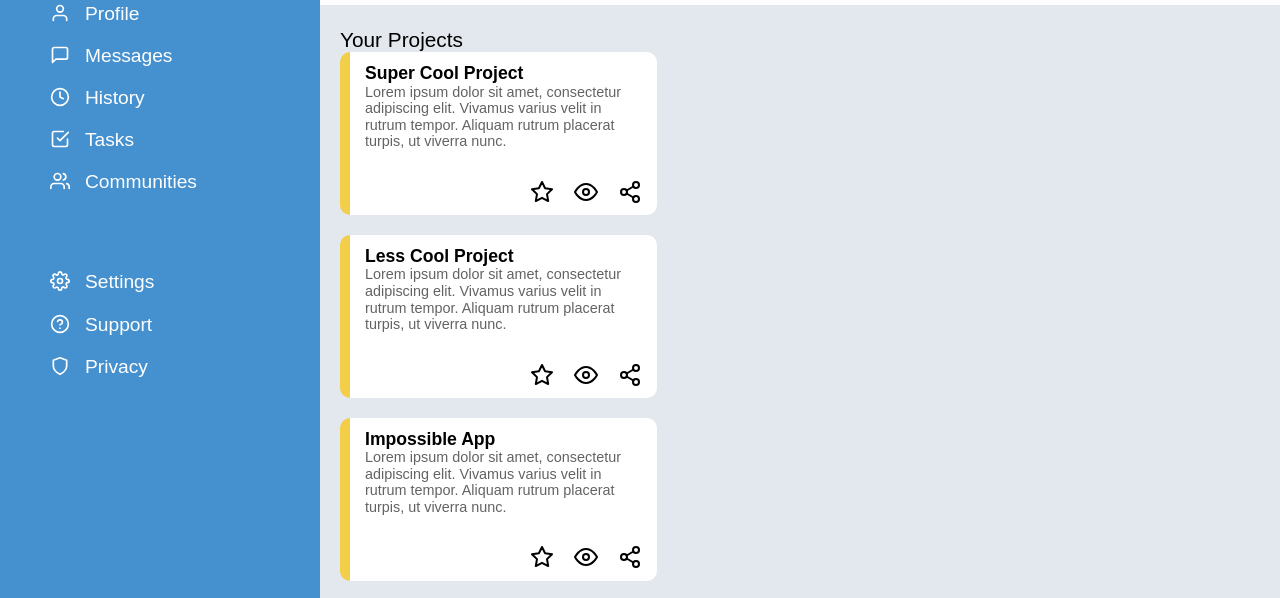
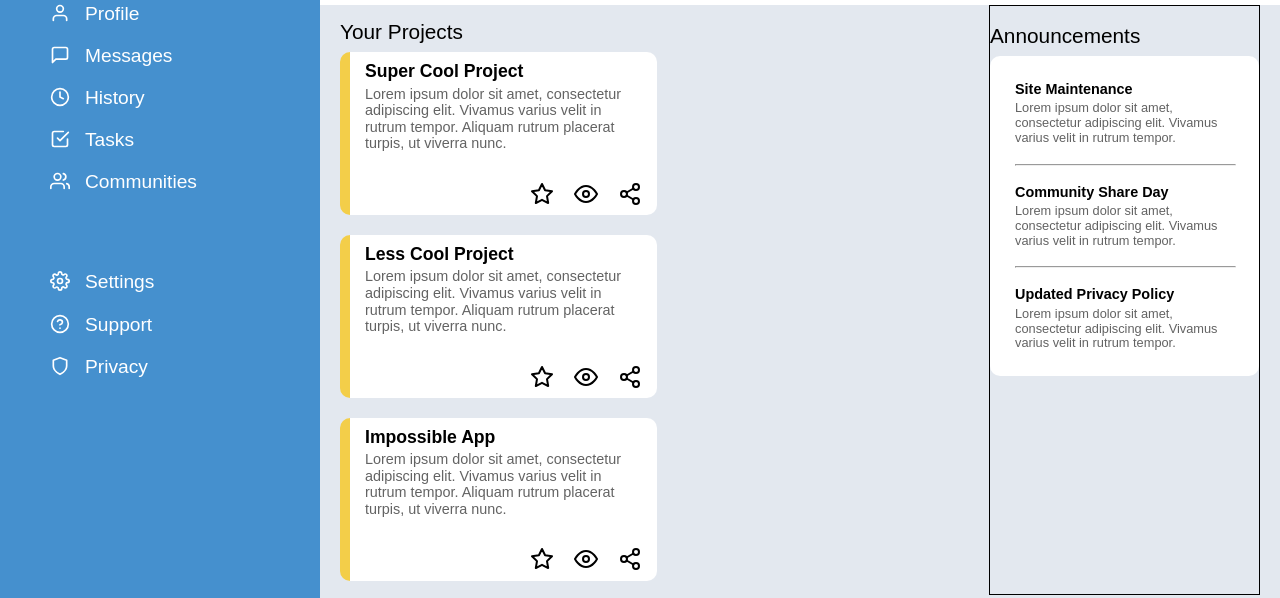
Before and after one commit to kamalypatel/admin-dashboard, a website: page index.html in a window 1280 px wide. Shown: the part 155-753 px from the top of the page. Drawn offline with nearby package versions, Linux system fonts and the light colour scheme.

Commit message:
added the right side section

```diff
--- a/index.html
+++ b/index.html
@@ -136,8 +136,26 @@
             </div>
             <div class="right-body">
                 <div class="right-body-top">
-                    <div class="right-body-top-header"></div>
-                    <div class="right-body-top-card"></div>
+                    <div class="right-body-top-header">Announcements</div>
+                    <div class="right-body-top-card">
+                        <div class="card-section">
+                            <div class="card-header">Site Maintenance</div>
+                            <div class="card-text">Lorem ipsum dolor sit amet, consectetur adipiscing elit.
+                                Vivamus varius velit in rutrum tempor.</div>
+                        </div>
+                        <hr class="solid">
+                        <div class="card-section">
+                            <div class="card-header">Community Share Day</div>
+                            <div class="card-text">Lorem ipsum dolor sit amet, consectetur adipiscing elit.
+                                Vivamus varius velit in rutrum tempor.</div>
+                        </div>
+                        <hr class="solid">
+                        <div class="card-section">
+                            <div class="card-header">Updated Privacy Policy</div>
+                            <div class="card-text">Lorem ipsum dolor sit amet, consectetur adipiscing elit.
+                                Vivamus varius velit in rutrum tempor.</div>
+                        </div>
+                    </div>
                 </div>
                 <div class="right-body-bottom">
                     <div class="right-body-bottom-header"></div>
--- a/styles.css
+++ b/styles.css
@@ -205,6 +205,7 @@ button {
     flex-direction: row;
     justify-content: flex-start;
     align-items: flex-end;
+    margin-bottom: 8px;
 }
 
 .left-body-body {
@@ -233,12 +234,12 @@ button {
 .card-header {
     font-size: 1.1rem;
     font-weight: bold;
+    margin-bottom: 4px;
 }
 
 .card-text {
     color: #636363;
     font-size: 0.9rem;
-    margin-bottom: 30px;
 }
 
 .card-icon-holder {
@@ -247,4 +248,48 @@ button {
     gap: 20px;
     width: 100%;
     justify-content: flex-end;
+    margin-top: 30px;
 }
+
+.right-body {
+    grid-row: 1 / 2;
+    grid-column: 3 / 4;
+    border: 1px solid black;
+    display: grid;
+    grid-template: 8% 44% 8% 40% / 100%;
+    margin-left: 5px;
+}
+
+.right-body-top-header {
+    grid-row: 1 / 2;
+    grid-column: 1 / 2;
+    color: black;
+    font-size: 1.3rem;
+    display: flex;
+    flex-direction: row;
+    justify-content: flex-start;
+    align-items: flex-end;
+    margin-bottom: 8px;
+    margin-top: 18px;
+}
+
+.right-body-top-card {
+    background-color: white;
+    border-radius: 10px;
+    padding: 25px;
+    display: flex;
+    flex-direction: column;
+    justify-content: flex-start;
+    align-items: center;
+    gap: 10px;
+}
+.right-body-top-card .card-header {
+    font-size: 0.9rem;
+}
+
+.right-body-top-card .card-text{
+    font-size: 0.8rem;
+}
+hr {
+    width: 100%;
+}
```
